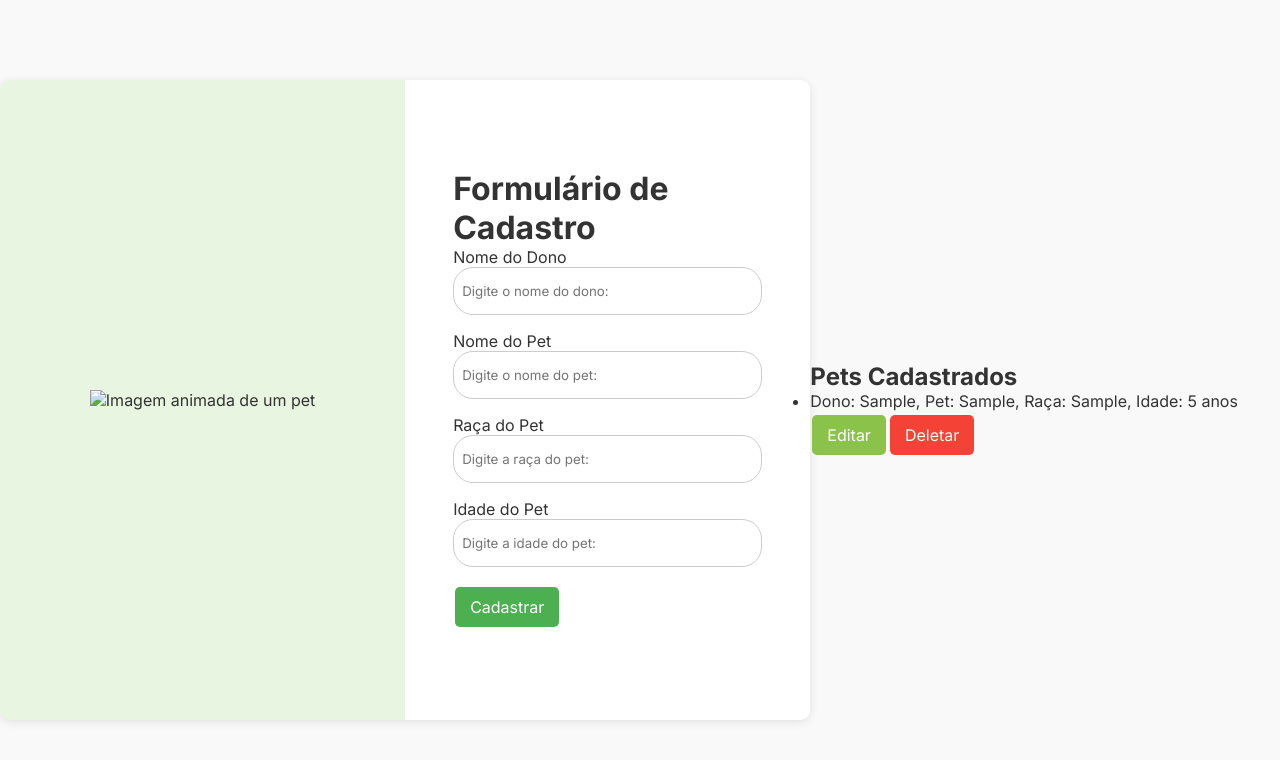
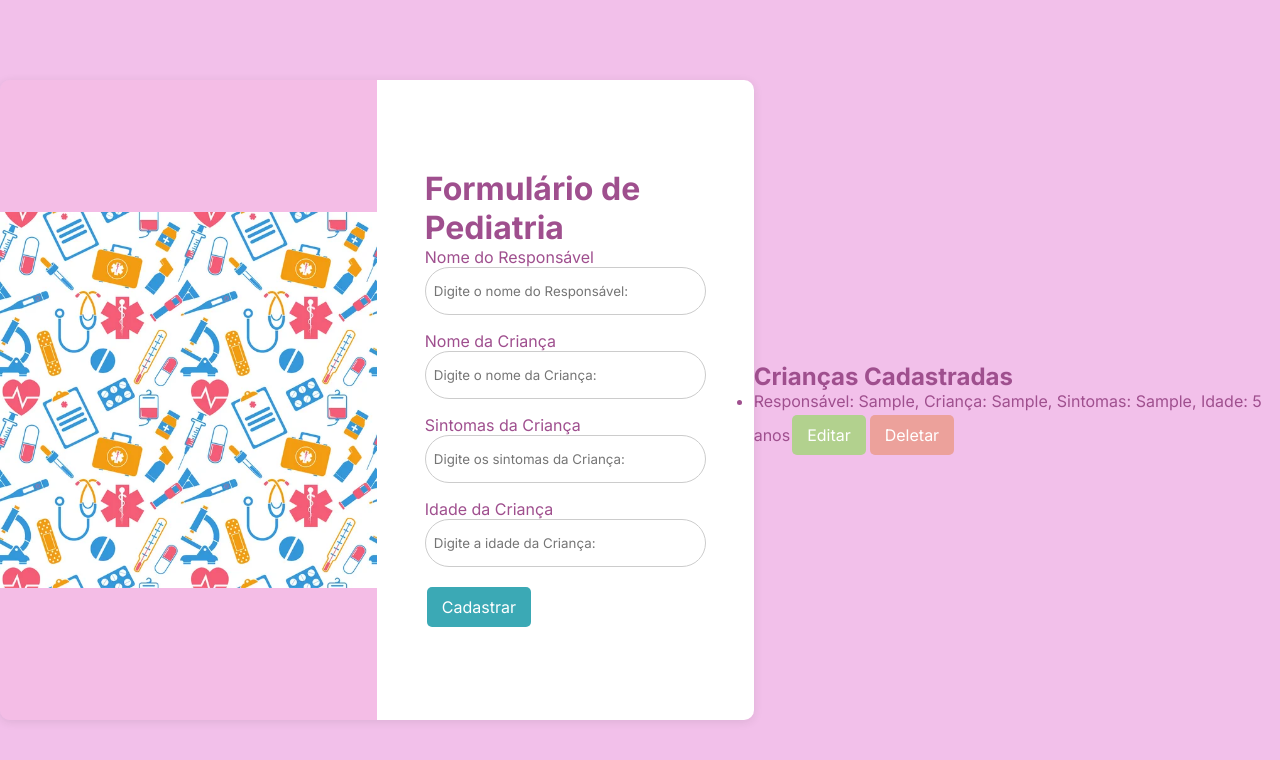
Before and after one commit to Desiree2522/m2-dupla-, a plain HTML site: page index.html in a window 1280 px wide. Both pictures are taken after typing "Sample", "Sample", "Sample", "5" into the empty fields and a click on the button "Cadastrar". Drawn offline with Linux system fonts and the light colour scheme.

Commit message:
consertei js e html

```diff
--- a/assets/css/style.css
+++ b/assets/css/style.css
@@ -1,6 +1,6 @@
 @import url('https://fonts.googleapis.com/css2?family=Inter:wght@400;700&display=swap');
 
-/* Reset de estilos padrão */
+
 * {
   border: 0;
   margin: 0;
@@ -10,8 +10,8 @@
 }
 
 body {
-  background-color: #f9f9f9;
-  color: #333;
+  background-color: #f2c0ea;
+  color: #9f4f8e;
   display: flex;
   justify-content: center;
   align-items: center;
@@ -23,7 +23,7 @@ body {
   width: 80%;
   height: 80vh;
   border-radius: 10px;
-  box-shadow: 0 2px 10px rgba(0, 0, 0, 0.1);
+  box-shadow: 0 2px 10px rgba(44, 37, 44, 0.1);
   overflow: hidden;
 }
 
@@ -32,8 +32,8 @@ body {
   display: flex;
   justify-content: center;
   align-items: center;
-  padding: 1rem;
-  background-color: #e7f5e1; /* Fundo para a imagem */
+  padding: 0%;
+  background-color: #f4bde6;
 }
 
 .form-image img {
@@ -57,16 +57,16 @@ body {
   padding: 0.5rem;
   margin-bottom: 1rem;
   border: 1px solid #ccc;
-  border-radius: 20px; /* Bordas redondas */
+  border-radius: 30px;
 }
 
 .button {
   color: white;
-  border: none; /* Tira borda padrão */
-  padding: 10px 15px; /* Distância interna */
+  border: none;
+  padding: 10px 15px;
   text-align: center;
   text-decoration: none;
-  display: inline-block; /* Usar padding */
+  display: inline-block;
   font-size: 16px;
   margin: 4px 2px;
   cursor: pointer;
@@ -75,15 +75,15 @@ body {
 }
 
 .submit-button {
-  background-color: #4CAF50;
+  background-color: #3ba9b5;
 }
 
 .submit-button:hover {
-  background-color: #45a049;
+  background-color: #28822d;
 }
 
 .edit-button {
-  background-color: #8BC34A;
+  background-color: #b2d18e;
 }
 
 .edit-button:hover {
@@ -91,7 +91,7 @@ body {
 }
 
 .delete-button {
-  background-color: #f44336;
+  background-color: #eca19b;
 }
 
 .delete-button:hover {
@@ -107,6 +107,6 @@ body {
 }
 
 #saida label {
-  display: block; /* Cada label ocupa uma linha */
-  margin-bottom: 10px; /* Espaço entre os labels */
-}
+  display: block;
+  margin-bottom: 10px;
+ }
--- a/index.html
+++ b/index.html
@@ -1,44 +1,39 @@
 <!DOCTYPE html>
 <html lang="pt-br">
-
 <head>
     <meta charset="UTF-8">
     <meta name="viewport" content="width=device-width, initial-scale=1.0">
-    <title>Cadastro Pet</title>
-    <link rel="stylesheet" href="./assets/css/style.css">
+    <title>Cadastro Consulta Pediatra</title>
+    <link rel="stylesheet" href="/assets/css/style.css">
 </head>
-
 <body>
     <div class="container">
         <div class="form-image">
-            <img src="assets/img/giphy.gif" alt="Imagem animada de um pet">
+            <img src="img/imagem pediatria.jpg" alt="Imagem animada de pediatria">
         </div>
         <form class="form" id="formulario">
-            <h1>Formulário de Cadastro</h1>
+            <h1>Formulário de Pediatria</h1>
             <article id="info_pet">
-                <label for="nameDono">Nome do Dono</label>
-                <input id="nameDono" type="text" class="input-style" placeholder="Digite o nome do dono:" required>
+                <label for="nameResponsavel">Nome do Responsável</label>
+                <input id="nameResponsavel" type="text" class="input-style" placeholder="Digite o nome do Responsável:" required>
 
-                <label for="namePet">Nome do Pet</label>
-                <input id="namePet" type="text" class="input-style" placeholder="Digite o nome do pet:" required>
+                <label for="nameCriança">Nome da Criança</label>
+                <input id="nameCriança" type="text" class="input-style" placeholder="Digite o nome da Criança:" required>
 
-                <label for="raca">Raça do Pet</label>
-                <input id="raca" type="text" class="input-style" placeholder="Digite a raça do pet:" required>
+                <label for="sintomas">Sintomas da Criança</label>
+                <input id="sintomas" type="text" class="input-style" placeholder="Digite os sintomas da Criança:" required>
 
-                <label for="idadepet">Idade do Pet</label>
-                <input id="idadepet" type="number" class="input-style" placeholder="Digite a idade do pet:" required>
+                <label for="idadeCriança">Idade da Criança</label>
+                <input id="idadeCriança" type="number" class="input-style" placeholder="Digite a idade da Criança:" required>
             </article>
             <button type="submit" class="button submit-button">Cadastrar</button>
-
         </form>
     </div>
 
     <section id="saida" class="hidden">
-        <h2>Pets Cadastrados</h2>
-        <ul id="petList"></ul>
+        <h2>Crianças Cadastradas</h2>
+        <ul id="criançaList"></ul>
     </section>
-
-    <script src="script.js"></script>
+    <script src="/script.js"></script>
 </body>
-
 </html>
--- a/script.js
+++ b/script.js
@@ -1,96 +1,77 @@
-// CAPTURA DOS ELEMENTOS PELA DOM
-const nameDonoInput = document.getElementById("nameDono");
-const namePetInput = document.getElementById("namePet");
-const racaInput = document.getElementById("raca");
-const idadeInput = document.getElementById("idadepet");
+const nameResponsavelInput = document.getElementById("nameResponsavel");
+const nameCriançaInput = document.getElementById("nameCriança");
+const sintomasInput = document.getElementById("sintomas");
+const idadeInput = document.getElementById("idadeCriança");
 const formulario = document.getElementById("formulario");
-const petList = document.getElementById("petList");
+const criançaList = document.getElementById("criançaList");
 const saidaSection = document.getElementById("saida");
 
-let pets = [];
-let currentIndex = null; // Para rastrear o índice do pet sendo editado
+let crianças = [];
+let currentIndex = null;
 
-class Pet {
-    constructor(nomeDono, nome, raca, idade) {
-        this.nomeDono = nomeDono;
-        this.nome = nome;
-        this.raca = raca;
+class Criança {
+    constructor(nomeResponsavel, nomeCriança, sintomas, idade) {
+        this.nomeResponsavel = nomeResponsavel;
+        this.nomeCriança = nomeCriança;
+        this.sintomas = sintomas;
         this.idade = idade;
     }
 }
 
-function renderPetList() {
-    petList.innerHTML = ""; // Limpa a lista
-    pets.forEach((pet, index) => {
+function renderCriançaList() {
+    criançaList.innerHTML = "";
+    crianças.forEach((criança, index) => {
         const li = document.createElement("li");
-        li.innerText = `Dono: ${pet.nomeDono}, Pet: ${pet.nome}, Raça: ${pet.raca}, Idade: ${pet.idade} anos`;
+        li.innerText = `Responsável: ${criança.nomeResponsavel}, Criança: ${criança.nomeCriança}, Sintomas: ${criança.sintomas}, Idade: ${criança.idade} anos`;
 
         const editButton = document.createElement("button");
         editButton.innerText = "Editar";
         editButton.className = "button edit-button";
-        editButton.onclick = () => editPet(index);
+        editButton.onclick = () => editCriança(index);
 
         const deleteButton = document.createElement("button");
         deleteButton.innerText = "Deletar";
         deleteButton.className = "button delete-button";
-        deleteButton.onclick = () => deletePet(index);
+        deleteButton.onclick = () => deleteCriança(index);
 
         li.appendChild(editButton);
         li.appendChild(deleteButton);
-        petList.appendChild(li);
+        criançaList.appendChild(li);
     });
 
-    // Mostra a seção de saída se houver pets
-    saidaSection.classList.toggle("hidden", pets.length === 0);
+    saidaSection.classList.toggle("hidden", crianças.length === 0);
 }
 
-function addPet(event) {
-    event.preventDefault(); // Evita o envio do formulário
-    const nomeDono = nameDonoInput.value;
-    const nome = namePetInput.value;
-    const raca = racaInput.value;
+function addcriança(event) {
+    event.preventDefault();
+    const nomeResponsavel = nameResponsavelInput.value;
+    const nomeCriança = nameCriançaInput.value;
+    const sintomas = sintomasInput.value;
     const idade = idadeInput.value;
 
     if (currentIndex !== null) {
-        // Edita pet existente
-        pets[currentIndex] = new Pet(nomeDono, nome, raca, idade);
-        currentIndex = null; // Reseta o índice
+        crianças[currentIndex] = new Criança(nomeResponsavel, nomeCriança, sintomas, idade);
+        currentIndex = null;
     } else {
-        pets.push(new Pet(nomeDono, nome, raca, idade));
+        crianças.push(new Criança(nomeResponsavel, nomeCriança, sintomas, idade));
     }
 
-    // Limpa os inputs
-    nameDonoInput.value = "";
-    namePetInput.value = "";
-    racaInput.value = "";
-    idadeInput.value = "";
-
-    renderPetList();
-
-    // Lista de pets
-    console.log("Lista de Pets:", pets);
+    formulario.reset();
+    renderCriançaList();
 }
 
-function editPet(index) {
-    const pet = pets[index];
-    nameDonoInput.value = pet.nomeDono;
-    namePetInput.value = pet.nome;
-    racaInput.value = pet.raca;
-    idadeInput.value = pet.idade;
-    currentIndex = index; // Marca o pet sendo editado
-
-    // Pet sendo editado
-    console.log("Editando Pet:", pet);
+function editCriança(index) {
+    const criança = crianças[index];
+    nameResponsavelInput.value = criança.nomeResponsavel;
+    nameCriançaInput.value = criança.nomeCriança;
+    sintomasInput.value = criança.sintomas;
+    idadeInput.value = criança.idade;
+    currentIndex = index;
 }
 
-function deletePet(index) {
-    const removedPet = pets[index]; // Guarda o pet removido
-    pets.splice(index, 1); // Remove o pet
-    renderPetList();
-
-    // Removido
-    console.log("Pet Removido:", removedPet);
-    console.log("Lista Atualizada de Pets:", pets);
+function deleteCriança(index) {
+    crianças.splice(index, 1);
+    renderCriançaList();
 }
 
-formulario.addEventListener("submit", addPet);
+formulario.addEventListener("submit", addcriança);
```
Also changed, not shown: img/imagem pediatria.jpg (added).
